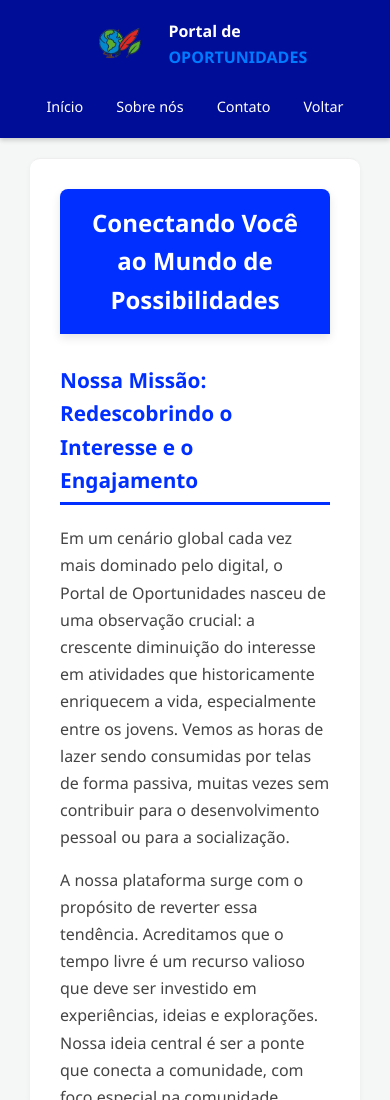
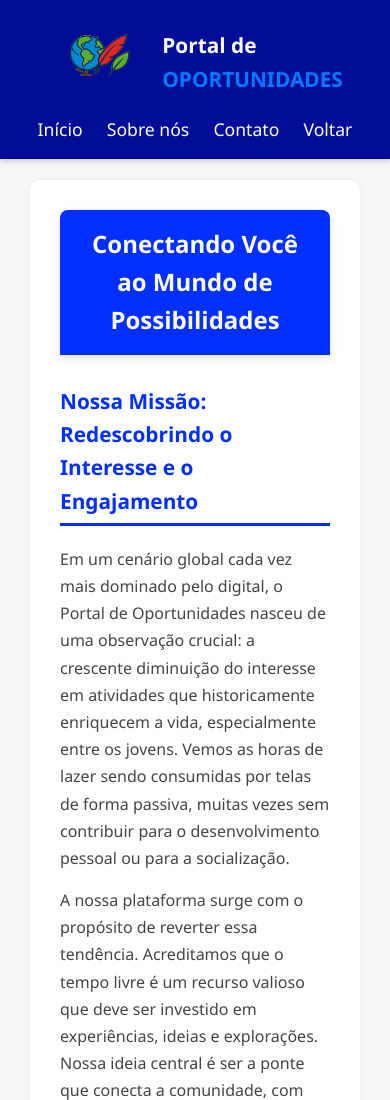
Before and after one commit to GhostDev-Creator/Portal-de-Oportunidades, a plain HTML site: page sobre.html in a window 390 px wide. Shown: the top 1100 px of the page. Drawn offline with Linux system fonts and the light colour scheme.

Commit message:
Update sobre.css

```diff
--- a/css/sobre.css
+++ b/css/sobre.css
@@ -253,38 +253,20 @@ body {
 @media (max-width: 768px) {
     .header {
         flex-direction: column;
-        align-items: center;
-        padding: 15px 20px;
-        height: auto;
-    }
-
-    .header .logo {
-        margin-bottom: 15px;
-        width: 100%;
-        justify-content: center;
-    }
-
-    .header .logo img {
-        height: 60px;
+        padding: 15px;
     }
 
     .header h1 {
-        font-size: 1em;
+        font-size: 1.5em;
+        margin-top: 10px;
     }
 
     .nav-menu {
-        display: flex;
-        flex-direction: row;
-        justify-content: space-around;
-        width: 100%;
-        padding: 0 10px;
+        margin-top: 15px;
     }
 
     .nav-menu a {
-        margin-left: 0;
-        margin-right: 0;
-        padding: 5px 10px;
-        font-size: 0.9em;
+        margin: 0 10px;
     }
 
     .container, .sobre-nos-content {
@@ -360,3 +342,13 @@ body {
         margin: 0 10px;
     }
 }
+
+@media (max-width: 480px) {
+    .header h1 {
+        font-size: 1.3em;
+    }
+
+    .tab-button {
+        font-size: 0.9em;
+    }
+}
```
